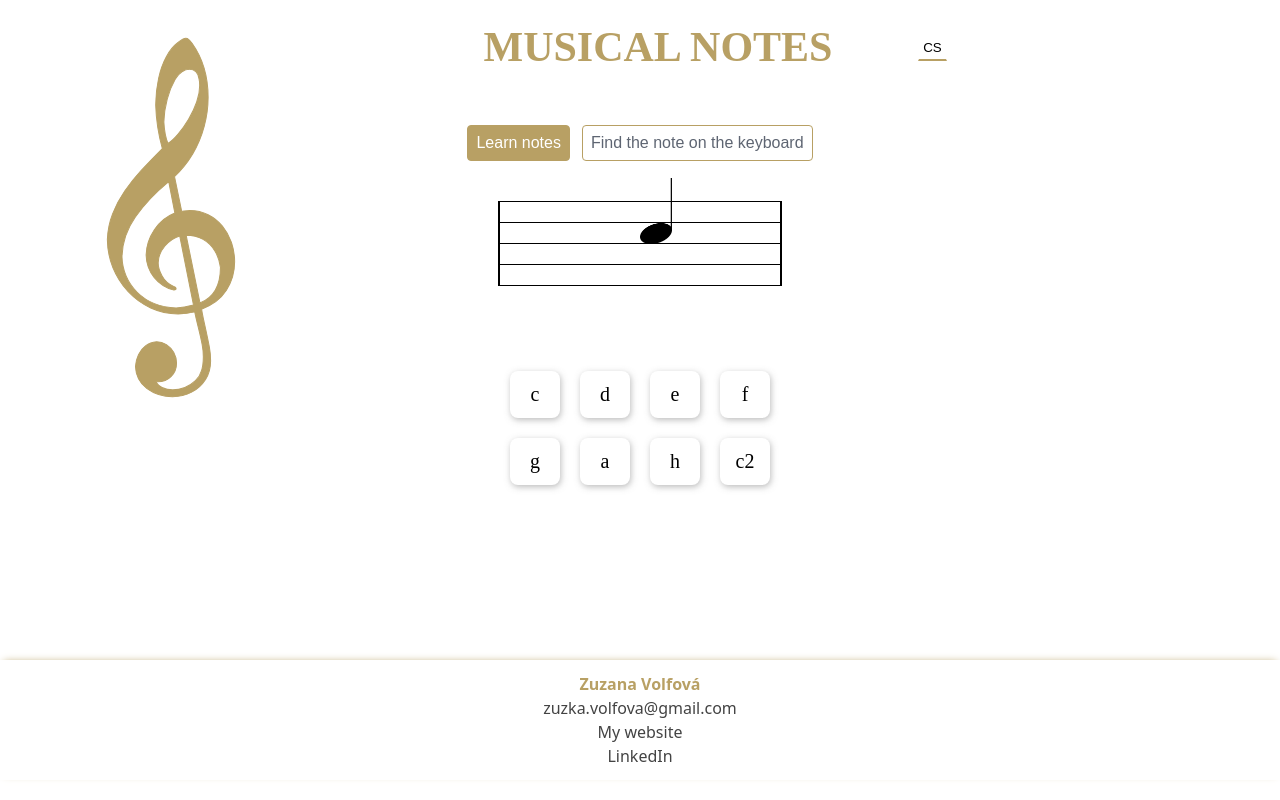
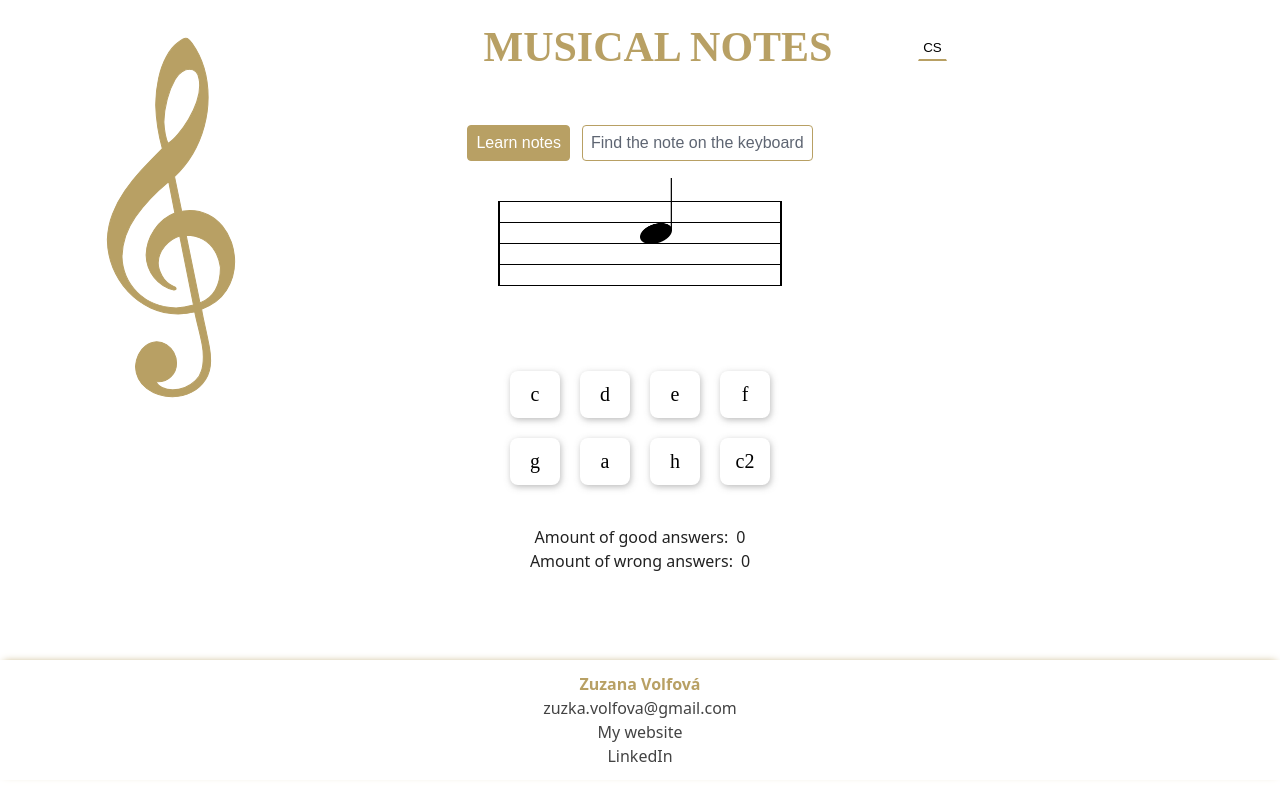
Before and after one commit to zuzanavolfova/musical-notes, a React (Vite) app: page / in a window 1280 px wide. Shown: the top 800 px of the page. Built offline with nearby package versions, Linux system fonts and the light colour scheme; a web font is replaced by a local one.

Commit message:
Use counter compoentn on home page

```diff
--- a/src/Pages/Home.tsx
+++ b/src/Pages/Home.tsx
@@ -7,6 +7,7 @@ import SelectButton from "../components/Buttons/SelectButton";
 import ActionButton from "../components/Buttons/ActionButton";
 import Piano from "../components/Piano";
 import TabsComponent from "../components/TabsComponent";
+import CounterComponent from "../components/CounterComponent";
 
 import type { TabType } from "../types/types";
 
@@ -110,6 +111,7 @@ export default function Home() {
           <span>{answerResult ? t("good-answer") : t("wrong-answer")}</span>
         )}
       </section>
+      <CounterComponent></CounterComponent>
       {answerResult === true && (
         <ActionButton buttonTitle="next-t" onButtonClick={changeNote} />
       )}
```
